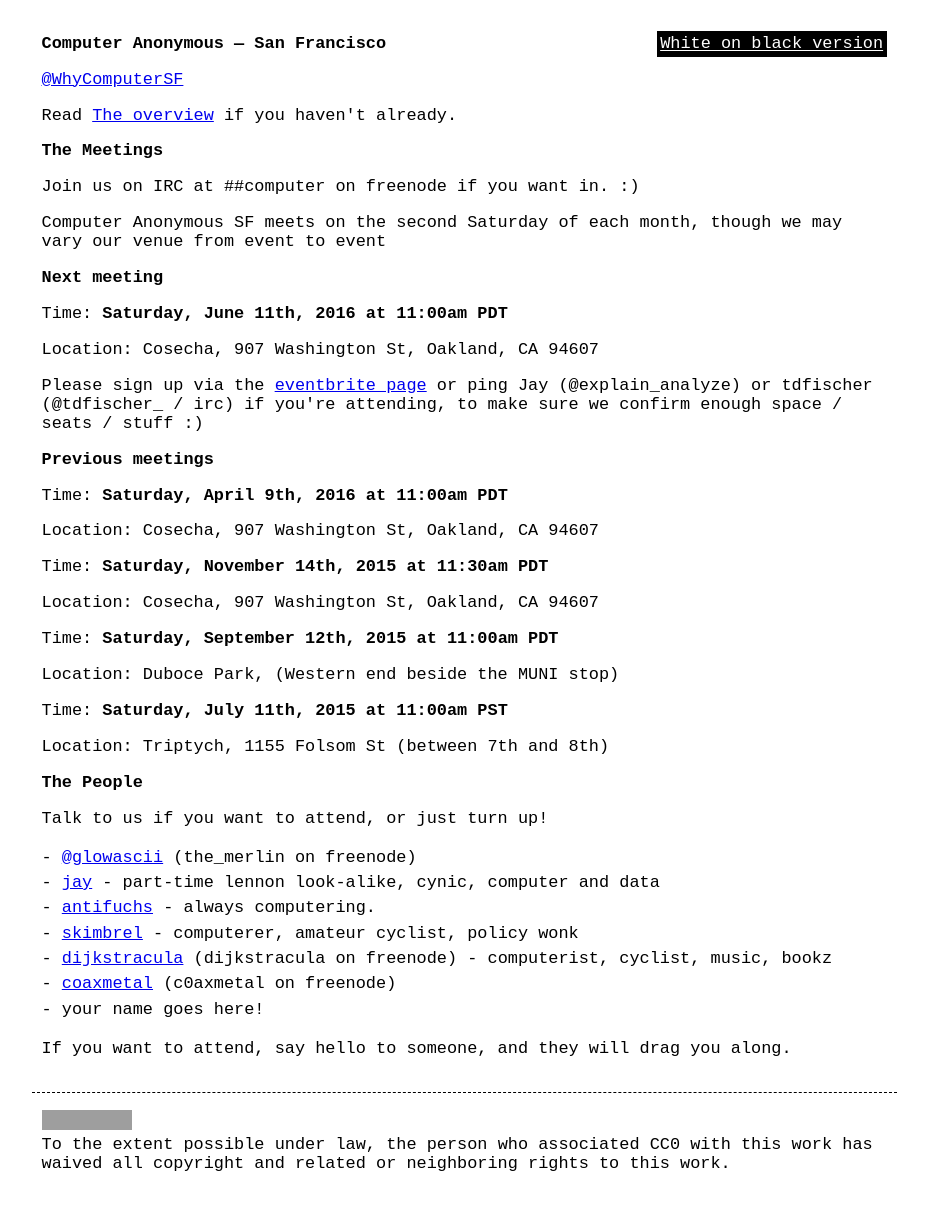
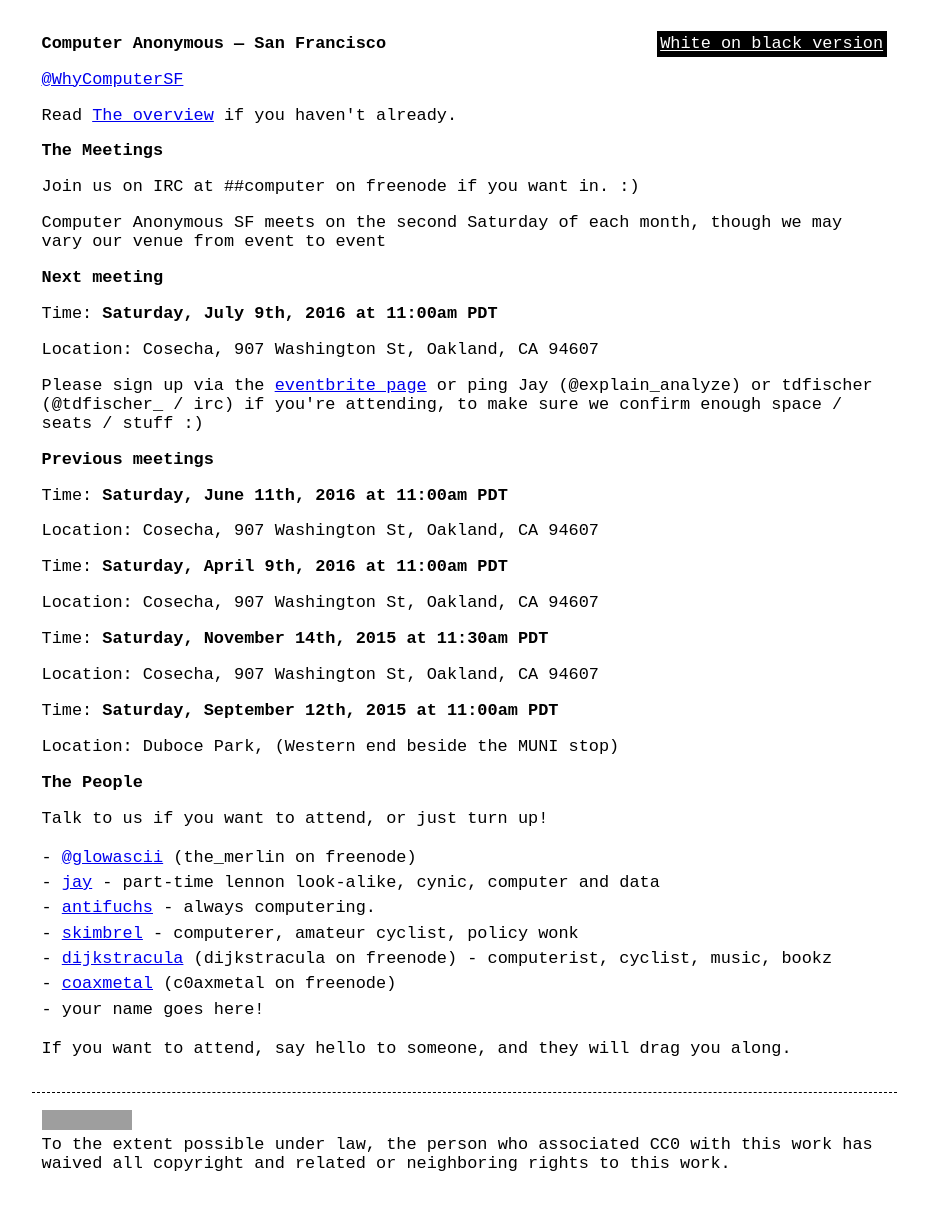
Before and after one commit to computeranonymous/computer, a Jekyll site: the page built from us_sanfrancisco.html, in a window 1280 px wide. Shown: the whole page, without its empty margins (176-1104 px from the left). Built offline with Jekyll 4.4.1, drawn with Linux system fonts in a browser that asks for light colours; grey boxes are pictures that could not be loaded.

Commit message:
[jul-2016] Computer

```diff
--- a/us_sanfrancisco.html
+++ b/us_sanfrancisco.html
@@ -17,12 +17,15 @@ title: Computer Anonymous - San Francisco
 
       <h3>Next meeting</h3>
 
-      <p>Time: <strong>Saturday, June 11th, 2016 at 11:00am PDT</strong></p>
+      <p>Time: <strong>Saturday, July 9th, 2016 at 11:00am PDT</strong></p>
       <p>Location: Cosecha, 907 Washington St, Oakland, CA 94607</p>
 
       <p>Please sign up via the <a href="https://computeranonymoussf.eventbrite.com">eventbrite page</a> or ping Jay (@explain_analyze) or tdfischer (@tdfischer_ / irc) if you're attending, to make sure we confirm enough space / seats / stuff :)</p>
 
       <h3>Previous meetings</h3>
+
+      <p>Time: <strong>Saturday, June 11th, 2016 at 11:00am PDT</strong></p>
+      <p>Location: Cosecha, 907 Washington St, Oakland, CA 94607</p>
 
       <p>Time: <strong>Saturday, April 9th, 2016 at 11:00am PDT</strong></p>
       <p>Location: Cosecha, 907 Washington St, Oakland, CA 94607</p>
@@ -32,9 +35,6 @@ title: Computer Anonymous - San Francisco
 
       <p>Time: <strong>Saturday, September 12th, 2015 at 11:00am PDT</strong></p>
       <p>Location: Duboce Park, (Western end beside the MUNI stop)</p>
-
-      <p>Time: <strong>Saturday, July 11th, 2015 at 11:00am PST</strong></p>
-      <p>Location: Triptych, 1155 Folsom St (between 7th and 8th)</p>
 
       <h3>The People</h3>
 
```
